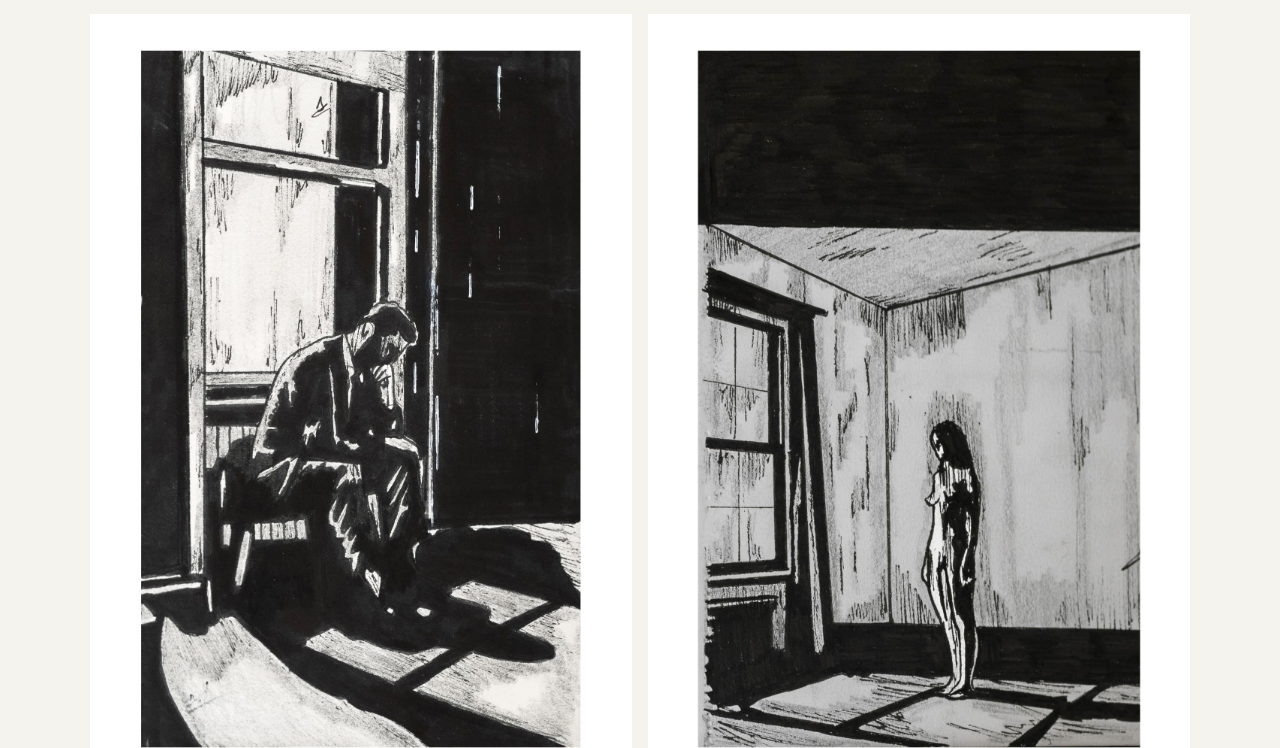
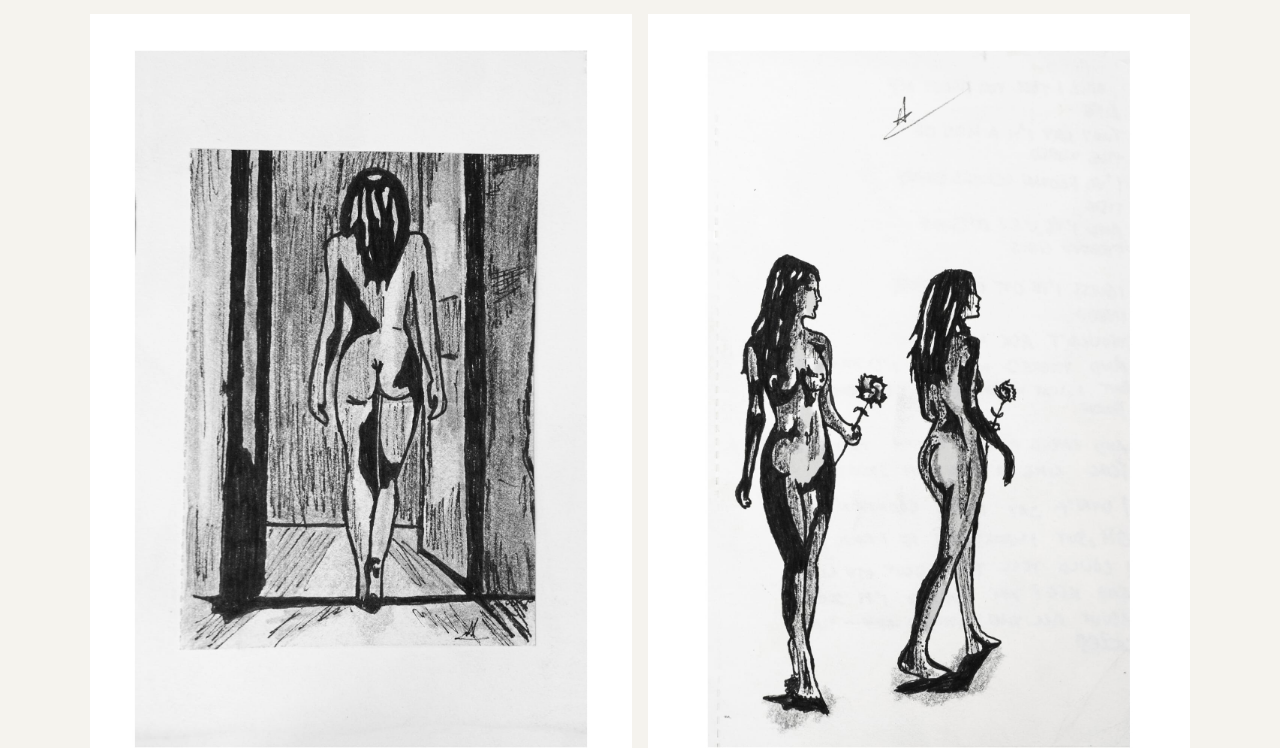
Before and after one commit to Estudioumbral0/estudioumbral0.github.io, a plain HTML site: page index.html in a window 1280 px wide. Shown: the part 1651-2399 px from the top of the page. Drawn offline with Linux system fonts and the light colour scheme.

Commit message:
Update index.html

```diff
--- a/index.html
+++ b/index.html
@@ -152,9 +152,9 @@
 
 <div class="gallery">
   <img src="/Cartel%20vintage%20de%20ilustraci%C3%B3n%20y%20retratos%20%281%29.png" alt="Cartel de ilustración y retratos">
-  <img src="/WhatsApp%20Image%202026-03-10%20at%2018.21.12%20%281%29.jpeg" alt="Dibujo original 2">
-  <img src="/WhatsApp%20Image%202026-03-10%20at%2018.21.08%20%285%29.jpeg" alt="Dibujo original 3">
-  <img src="/WhatsApp%20Image%202026-03-10%20at%2018.21.06%20%283%29.jpeg" alt="Dibujo original 4">
+  <img src="/WhatsApp%20Image%202026-03-10%20at%2018.21.11%20%283%29.jpeg" alt="Dibujo original 2">
+  <img src="/WhatsApp%20Image%202026-03-10%20at%2018.21.09%20%285%29.jpeg" alt="Dibujo original 3">
+  <img src="/WhatsApp%20Image%202026-03-10%20at%2018.21.09.jpeg" alt="Dibujo original 4">
 </div>
     </section>
 
```
